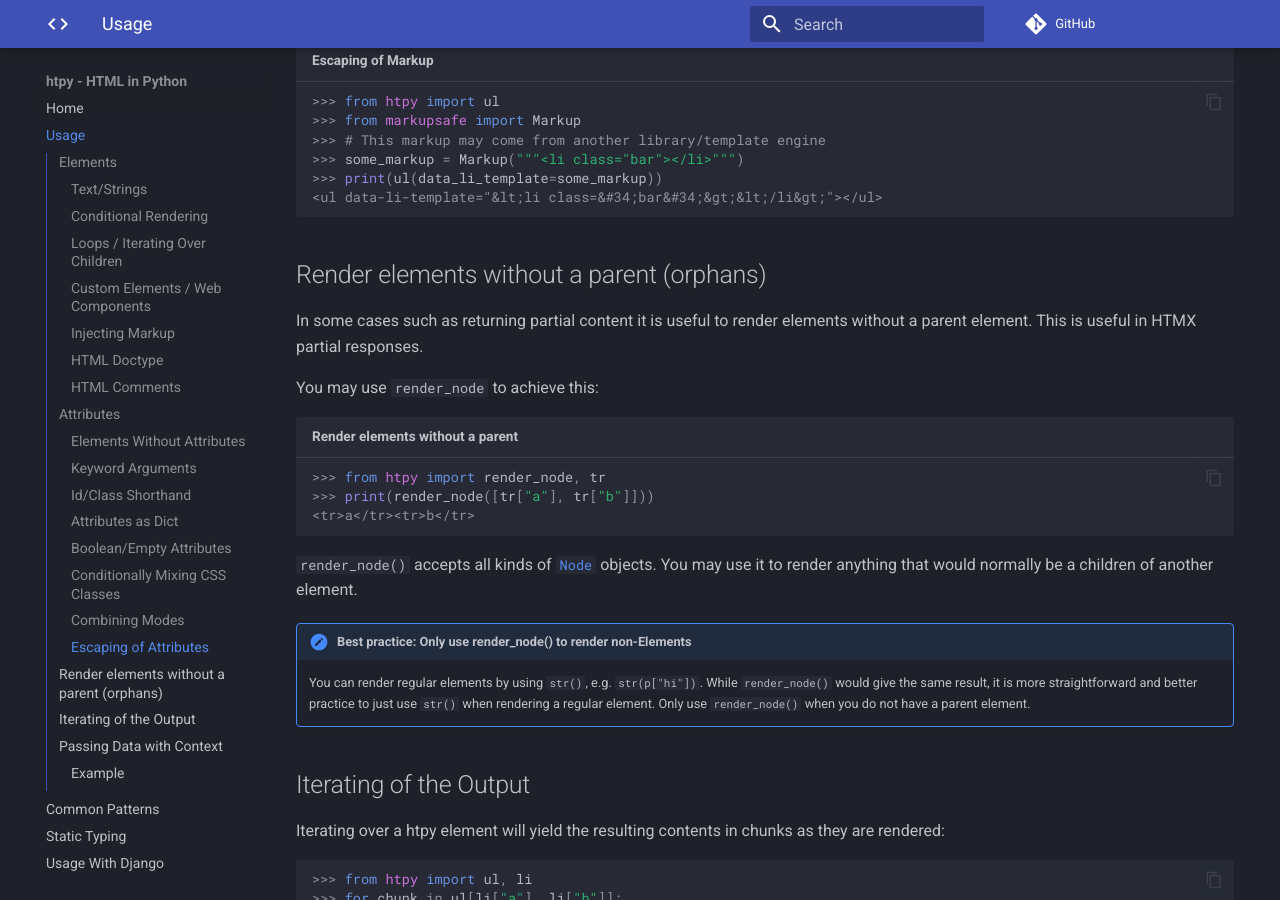
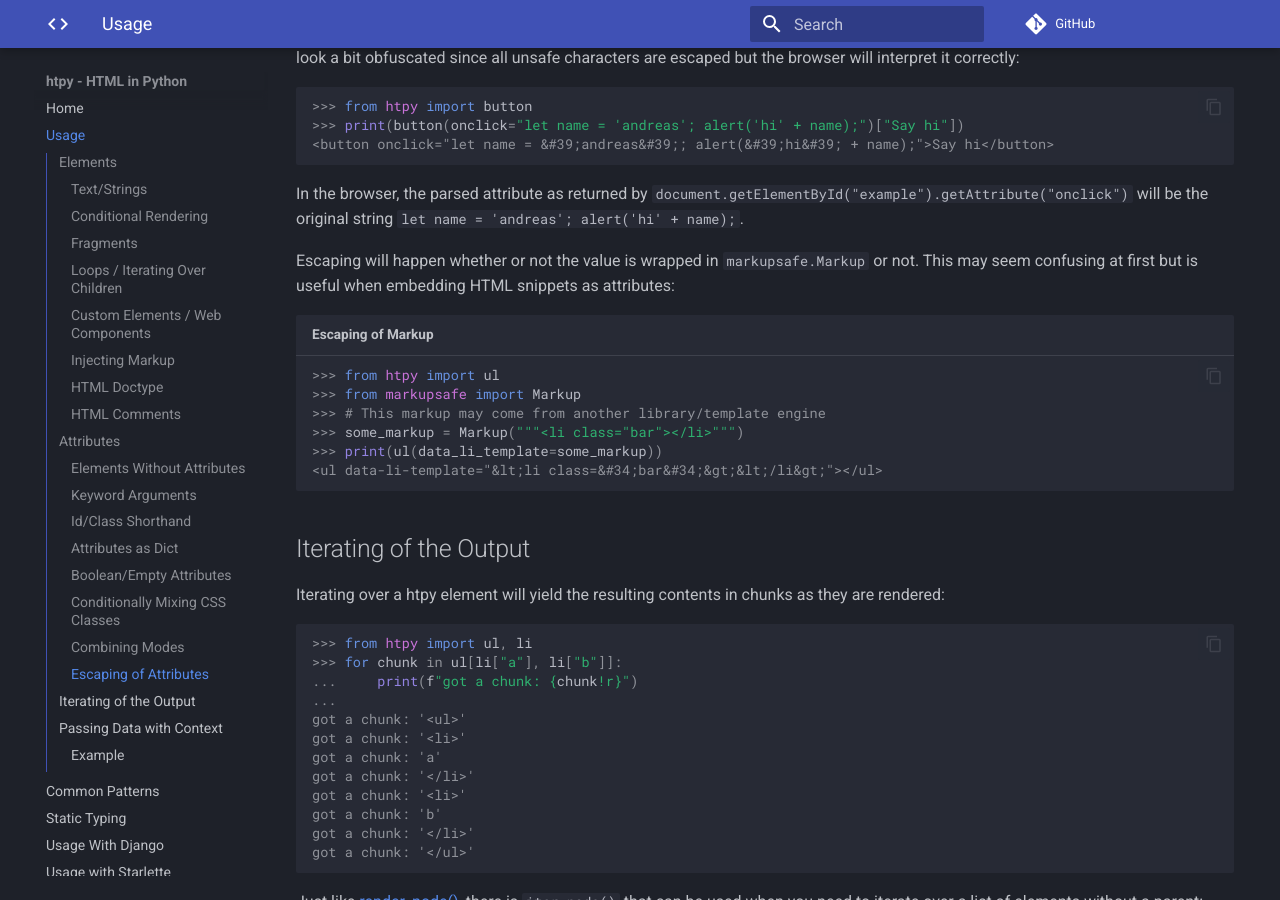
Before and after one commit to pelme/htpy, an MkDocs documentation site: the page built from docs/usage.md, in a window 1280 px wide and 900 px high, scrolled down 6771 px. Built offline with MkDocs 1.6.1 and Material for MkDocs 9.7.7, drawn with Linux system fonts in a browser that asks for light colours; comment, search, counter and statistics services are not loaded; some of the changed text lies outside the part shown.

Commit message:
Add `Fragment` node for node grouping (#86)

````diff
--- a/docs/usage.md
+++ b/docs/usage.md
@@ -89,6 +89,22 @@
 >>> is_allowed = False
 >>> print(div[is_allowed or "Access denied!"])
 <div>Access denied!</div>
+
+```
+
+### Fragments
+
+Fragments allow you to wrap a group of nodes (not necessarily elements) so that
+they can be rendered without a wrapping element.
+
+```pycon
+>>> from htpy import p, i, Fragment
+>>> content = Fragment("Hello ", None, i["world!"])
+>>> print(content)
+Hello <i>world!</i>
+
+>>> print(p[content])
+<p>Hello <i>world!</i></p>
 
 ```
 
@@ -362,31 +378,6 @@
 
 ```
 
-## Render elements without a parent (orphans)
-
-In some cases such as returning partial content it is useful to render elements
-without a parent element. This is useful in HTMX partial responses.
-
-You may use `render_node` to achieve this:
-
-```pycon title="Render elements without a parent"
->>> from htpy import render_node, tr
->>> print(render_node([tr["a"], tr["b"]]))
-<tr>a</tr><tr>b</tr>
-
-```
-
-`render_node()` accepts all kinds of [`Node`](static-typing.md#node) objects.
-You may use it to render anything that would normally be a children of another
-element.
-
-!!! note "Best practice: Only use render_node() to render non-Elements"
-
-    You can render regular elements by using `str()`, e.g. `str(p["hi"])`. While
-    `render_node()` would give the same result, it is more straightforward and
-    better practice to just use `str()` when rendering a regular element. Only
-    use `render_node()` when you do not have a parent element.
-
 ## Iterating of the Output
 
 Iterating over a htpy element will yield the resulting contents in chunks as
````
Also changed, not shown: docs/changelog.md (+6 -2 lines), htpy/__init__.py (+29 -2 lines), 3 other files.
